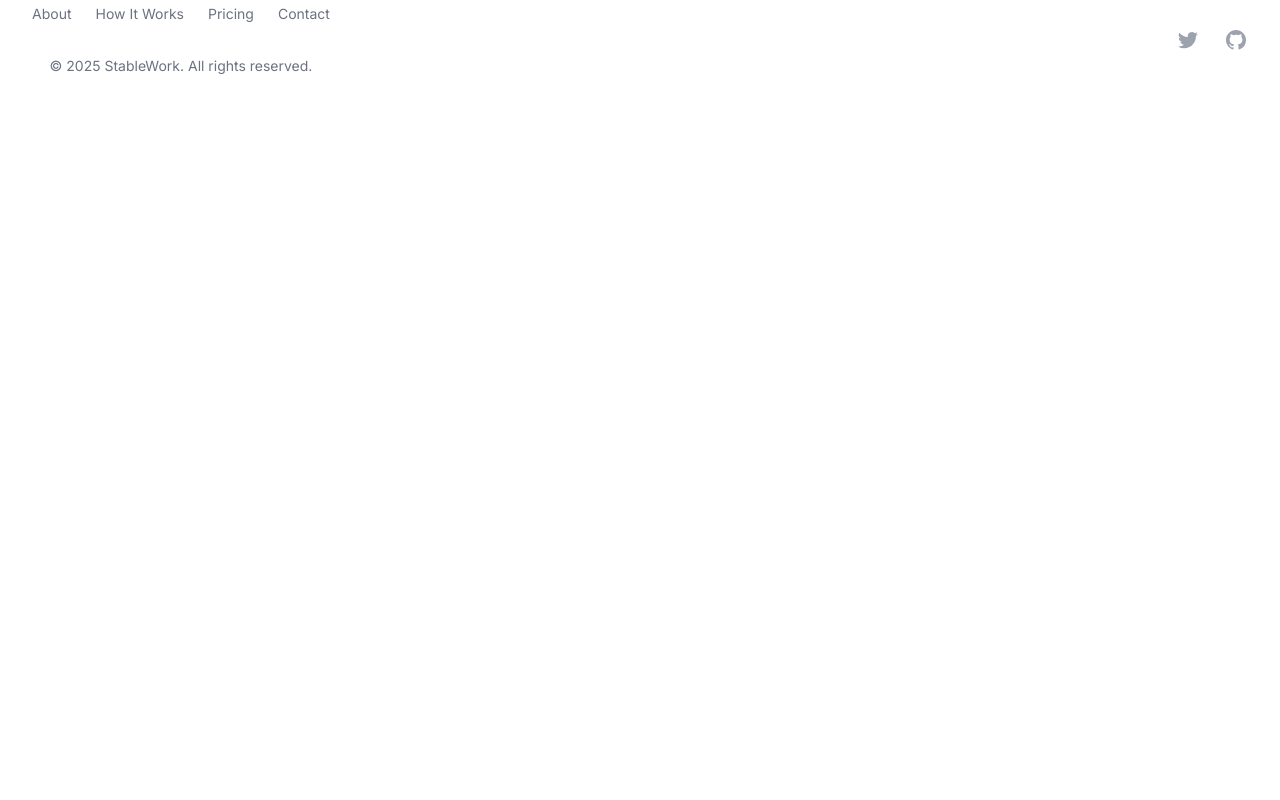
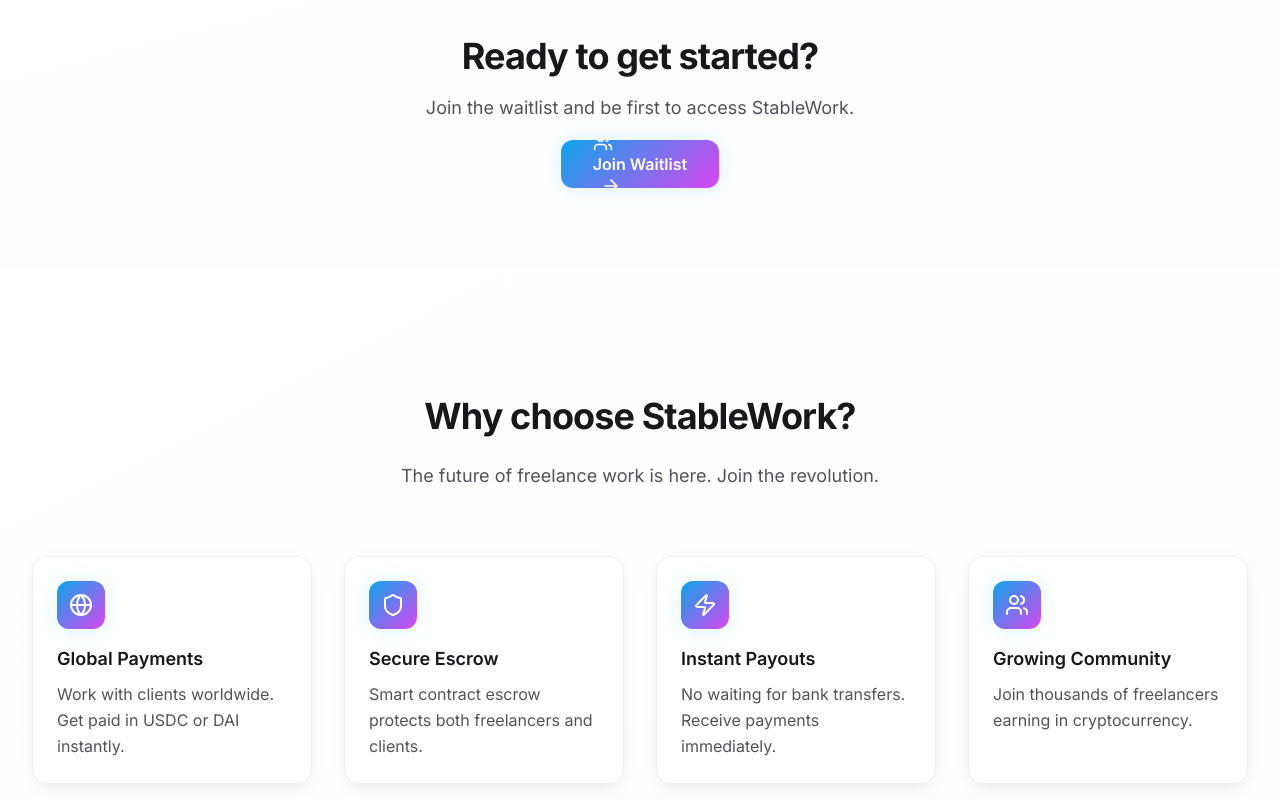
Before and after one commit to LucidaBTC/Repository-name-StableWork-Landing, a Next.js app: page / in a window 1280 px wide. Shown: the part 2480-3280 px from the top of the page. Before the commit the page ends 2604 px from the top, so only its background shows below. Built offline with nearby package versions, Linux system fonts and the light colour scheme.

Commit message:
feat: repeated CTA blocks for stronger conversion

```diff
--- a/app/page.tsx
+++ b/app/page.tsx
@@ -5,6 +5,7 @@ import { Container } from "@/components/common/Container";
 import { Button } from "@/components/common/Button";
 import { StickyCTA } from "@/components/common/StickyCTA";
 import { GlobeBackground } from "@/components/common/GlobeBackground";
+import { CTASection } from "@/components/common/CTASection";
 import { PerformanceInit } from "./performance-init";
 import {
   Globe,
@@ -369,6 +370,53 @@ export default function Home() {
               </div>
             </Container>
           </section>
+
+          {/* First CTA Section */}
+          <CTASection />
+
+          {/* Features Section */}
+          <section
+            className="py-20 sm:py-32 bg-gradient-to-br from-white to-secondary-50/50"
+            aria-labelledby="features-heading"
+          >
+            <Container>
+              <div className="mx-auto max-w-2xl text-center mb-16 animate-fade-in-up">
+                <h2
+                  id="features-heading"
+                  className="text-3xl font-bold tracking-tight text-secondary-900 sm:text-4xl"
+                >
+                  Why choose StableWork?
+                </h2>
+                <p className="mt-6 text-lg leading-8 text-secondary-600">
+                  The future of freelance work is here. Join the revolution.
+                </p>
+              </div>
+
+              <div className="grid grid-cols-1 md:grid-cols-2 lg:grid-cols-4 gap-8" role="list">
+                {features.map((feature, index) => (
+                  <article
+                    key={feature.title}
+                    className="group relative bg-white/80 backdrop-blur-sm rounded-2xl p-6 shadow-soft hover:shadow-medium transition-all duration-300 border border-secondary-200/50 hover:border-primary-200 hover:-translate-y-2 animate-fade-in-up"
+                    style={{ animationDelay: `${index * 100}ms` }}
+                    role="listitem"
+                  >
+                    <div className="w-12 h-12 bg-primary-gradient rounded-xl flex items-center justify-center mb-4 shadow-glow group-hover:shadow-glow-purple transition-all duration-300">
+                      <feature.icon className="w-6 h-6 text-white" aria-hidden="true" />
+                    </div>
+                    <h3 className="text-lg font-semibold text-secondary-900 mb-2">
+                      {feature.title}
+                    </h3>
+                    <p className="text-secondary-600 leading-relaxed">
+                      {feature.description}
+                    </p>
+                  </article>
+                ))}
+              </div>
+            </Container>
+          </section>
+
+          {/* Second CTA Section */}
+          <CTASection />
         </main>
 
         <Footer />
--- /dev/null
+++ b/components/common/CTASection.tsx
@@ -0,0 +1,40 @@
+"use client";
+
+import { Button } from "@/components/common/Button";
+import { Container } from "@/components/common/Container";
+import { Users, ArrowRight } from "lucide-react";
+import Link from "next/link";
+
+export function CTASection() {
+  return (
+    <section className="py-20 bg-gradient-to-br from-white to-secondary-50/50" aria-labelledby="cta-heading">
+      <Container>
+        <div className="mx-auto max-w-2xl text-center space-y-4 animate-fade-in-up">
+          <h2 id="cta-heading" className="text-3xl font-bold tracking-tight text-secondary-900 sm:text-4xl">
+            Ready to get started?
+          </h2>
+          <p className="text-lg leading-8 text-secondary-600">
+            Join the waitlist and be first to access StableWork.
+          </p>
+          <div className="mt-8">
+            <Link href="/waitlist">
+              <Button
+                variant="gradient"
+                size="lg"
+                className="group bg-primary-gradient hover:opacity-90"
+                aria-describedby="cta-description"
+              >
+                <Users className="w-5 h-5 mr-2 group-hover:animate-bounce-gentle" aria-hidden="true" />
+                Join Waitlist
+                <ArrowRight className="w-5 h-5 ml-2 group-hover:translate-x-1 transition-transform" aria-hidden="true" />
+              </Button>
+            </Link>
+            <span id="cta-description" className="sr-only">
+              Join our waitlist to be notified when StableWork launches
+            </span>
+          </div>
+        </div>
+      </Container>
+    </section>
+  );
+}
```
